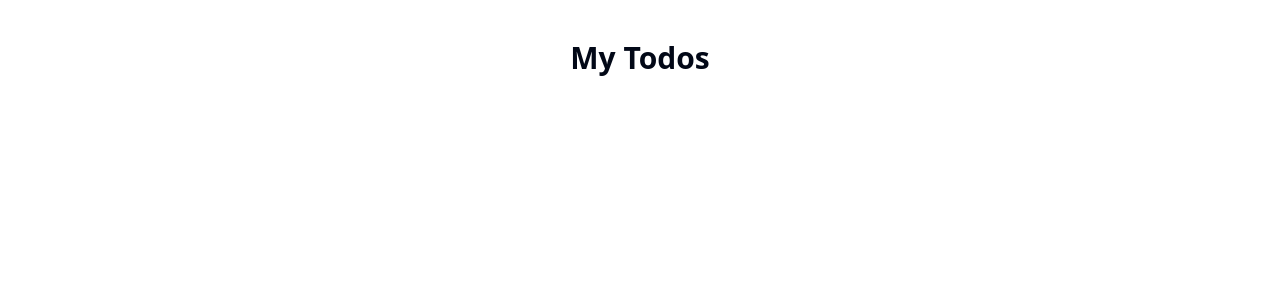
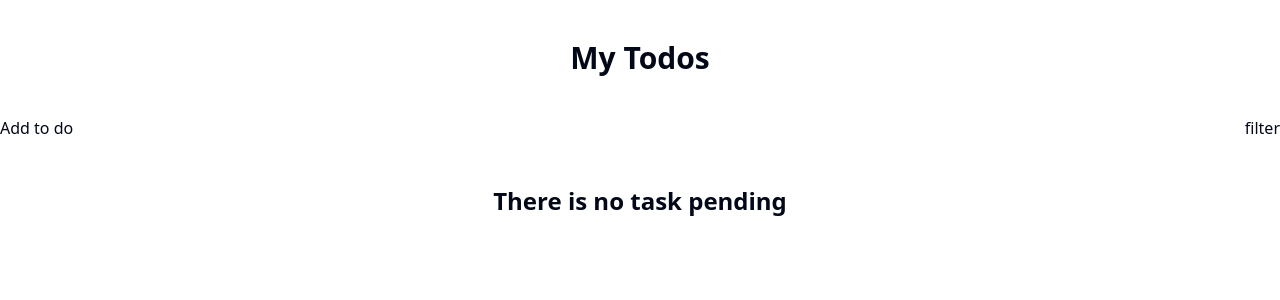
Before and after one commit to nawrin1/redux-todo, a React (Vite) app: page / in a window 1280 px wide. Shown: the top 300 px of the page. Built offline with nearby package versions, Linux system fonts and the light colour scheme.

Commit message:
initialise todo container,todocard,container ui

```diff
--- a/src/components/todo/TodoCard.tsx
+++ b/src/components/todo/TodoCard.tsx
@@ -3,7 +3,16 @@
 const TodoCard = () => {
 
   return (
-    <h1>todo card</h1>
+    <div className=" p-5 w-full h-full rounded-lg space-y-3 flex justify-between bg-orange-300">
+    <input type="checkbox" />
+    <p>Todo Title</p>
+    <p>Time</p>
+    <p>Description</p>
+    <div className="space-x-5">
+        <button>Delete</button>
+        <button>Edit</button>
+    </div>
+</div>
   );
 };
 
--- a/src/components/todo/TodoContainer.tsx
+++ b/src/components/todo/TodoContainer.tsx
@@ -0,0 +1,25 @@
+import TodoCard from "./TodoCard";
+
+const TodoContainer = () => {
+
+    return (
+      <div>
+        <div className="flex justify-between mb-5 ">
+            <button>Add to do</button>
+            <button>filter</button>
+
+        </div>
+        <div className="bg-primary-gradient w-full h-full rounded-xl  p-[5px] space-y-3">
+            {/* <TodoCard></TodoCard>
+            <TodoCard></TodoCard>
+            <TodoCard></TodoCard> */}
+                <div className="bg-white text-2xl font-bold p-5 flex justify-center items-center rounded-md">
+          <p>There is no task pending</p>{' '}
+        </div>
+
+        </div>
+      </div>
+    );
+  };
+
+  export default TodoContainer;
--- /dev/null
+++ b/src/components/ui/Container.tsx
@@ -0,0 +1,11 @@
+import { ReactNode } from 'react';
+
+type TContainerProps = {
+  children: ReactNode;
+};
+
+const Container = ({ children }: TContainerProps) => {
+  return <div className="h-screen w-full max-w-7xl mx-auto">{children}</div>;
+};
+
+export default Container;
--- a/src/pages/Todo.tsx
+++ b/src/pages/Todo.tsx
@@ -1,11 +1,13 @@
+import TodoContainer from "@/components/todo/TodoContainer";
+import Container from "@/components/ui/Container";
 
 
 const Todo = () => {
   return (
-    // <Container>
+     <Container>
       <h1 className="text-center text-3xl font-semibold my-10">My Todos</h1>
-    //   <TodoContainer />
-    // </Container>
+      <TodoContainer />
+     </Container>
   );
 };
 
```
